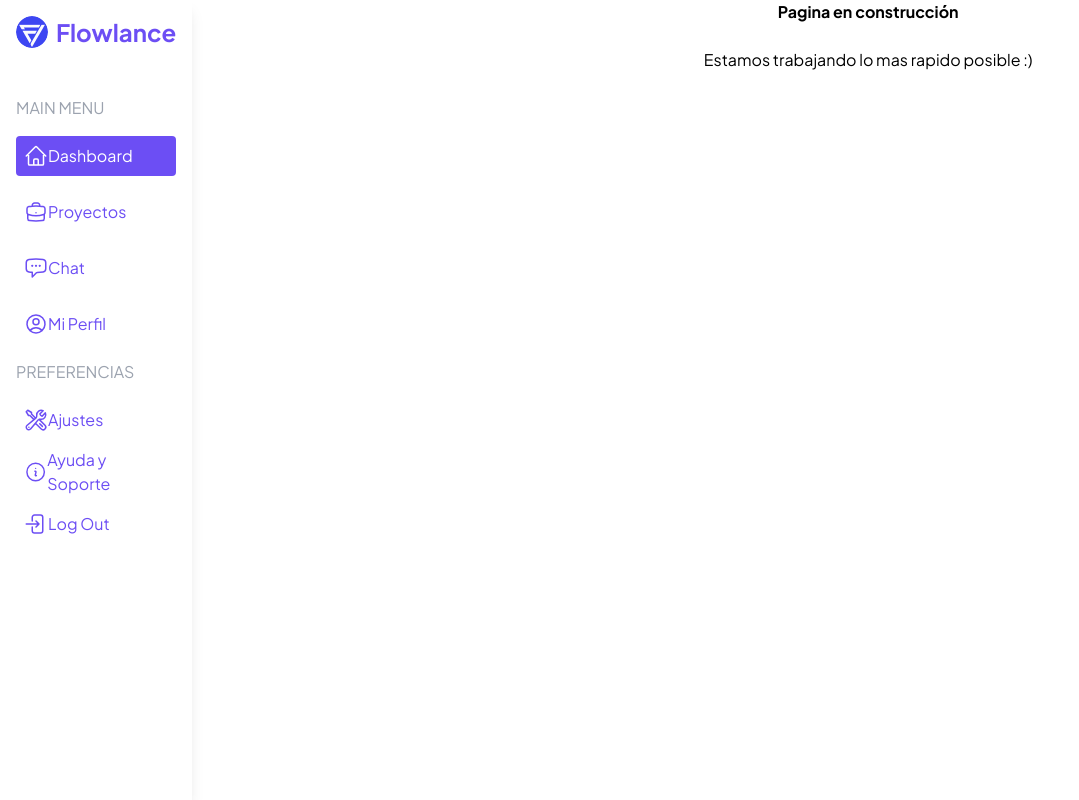
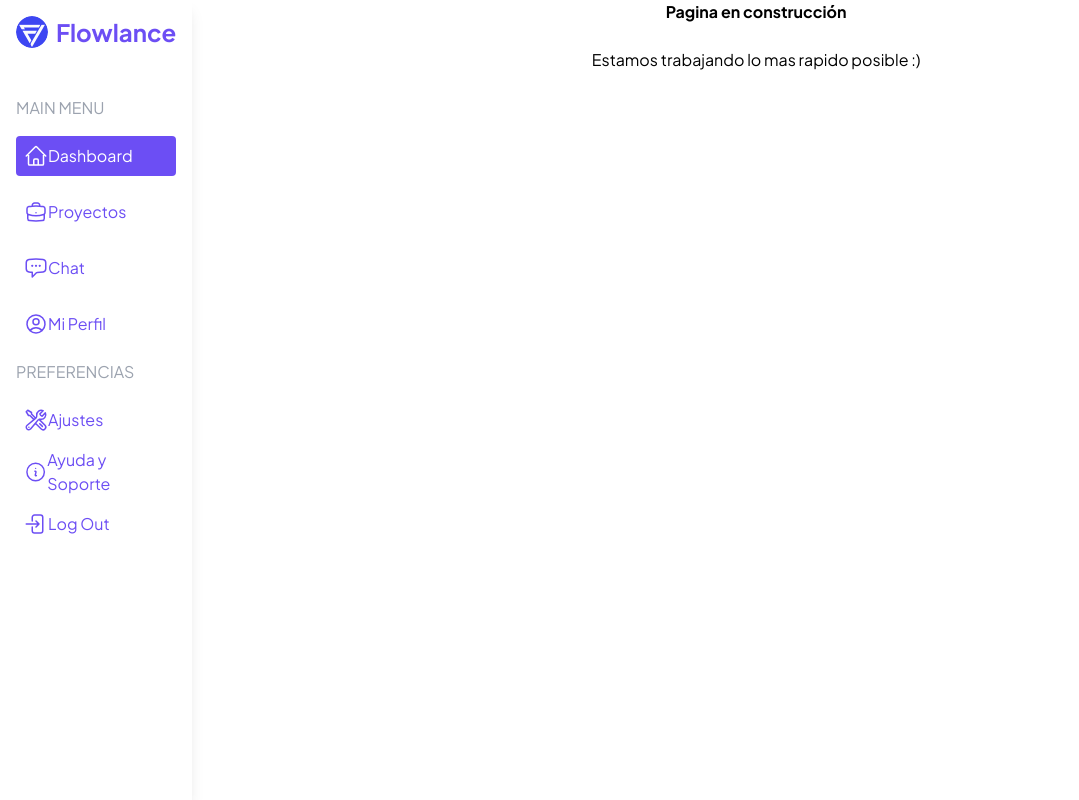
Before and after one commit to Rony7v7/Flowlance, a Django app: page /dashboard/ in a window 1280 px wide; the page is wider, and only the part inside the window is pictured. Shown: that part, without its empty margins (0-1079 px from the left). Run offline with Django 5.2, Linux system fonts and the light colour scheme; the visitor is signed in with stand-in values (Sample User, id 1); some libraries are stand-ins or nearby versions.

Commit message:
Fix: Size

```diff
--- a/src/templates/dashboard/building.html
+++ b/src/templates/dashboard/building.html
@@ -4,7 +4,7 @@
 
 {% block app_content %}
 
-<div class="flex flex-row gap-2 w-screen justify-between ">
+<div class="flex flex-row gap-2 w-full justify-between ">
     <div class="bg-purple-500">
     </div>
     <div class="flex flex-col m-auto items-center justify-center w-full h-full">
```
